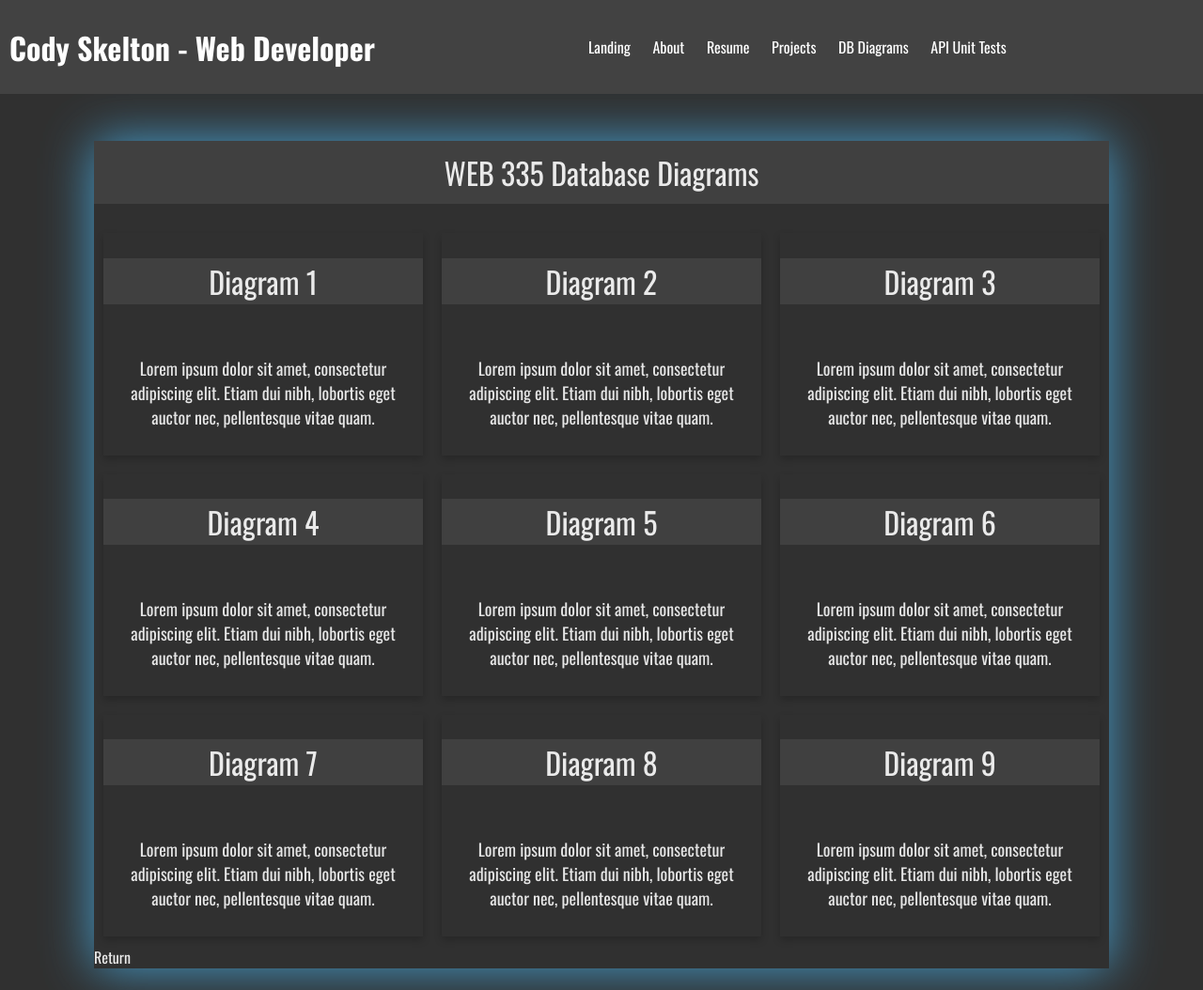
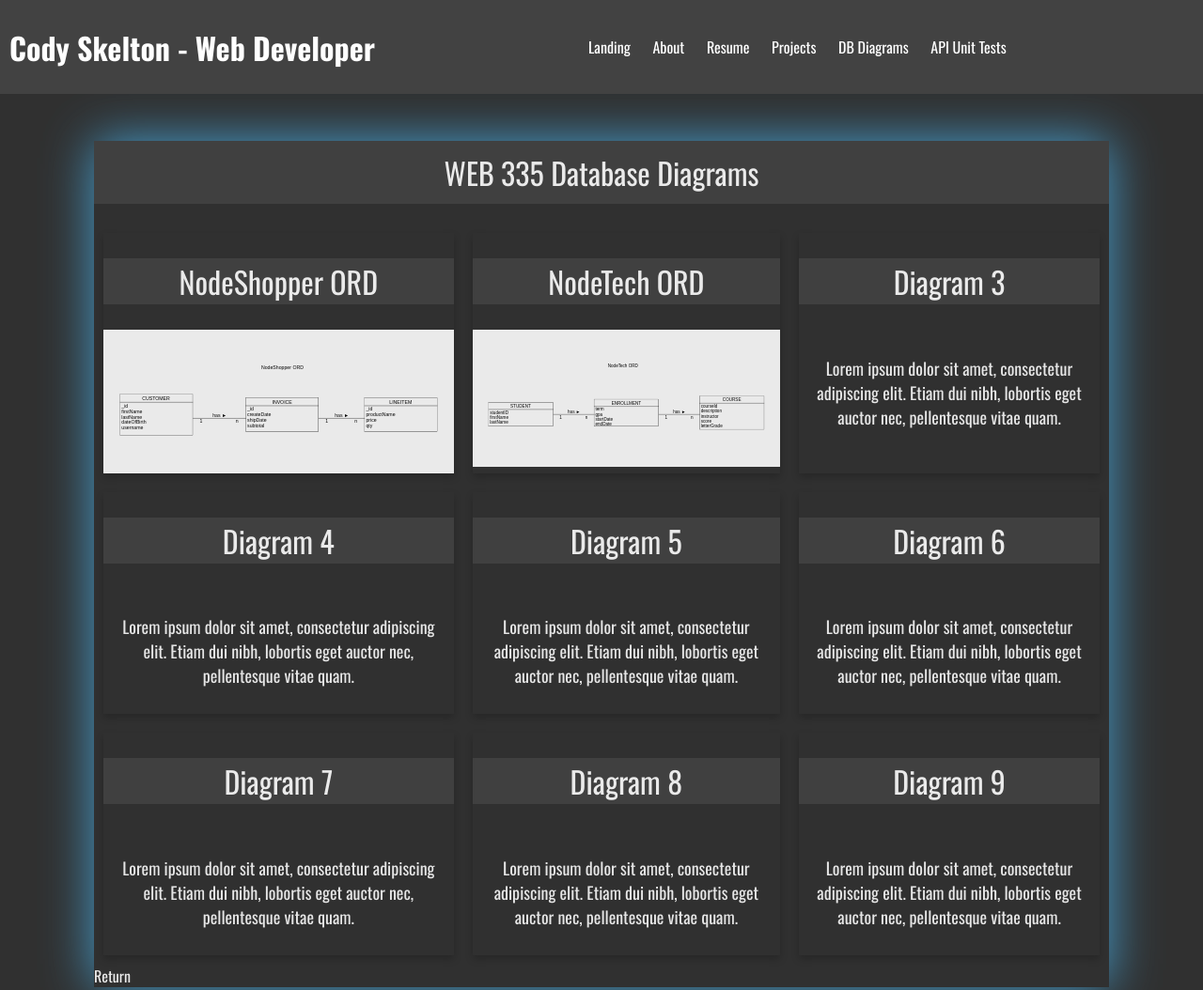
Before and after one commit to CSSkelton/portfolio, a plain HTML site: page db.html in a window 1280 px wide. Shown: the top 1054 px of the page at 94% size. Drawn offline with nearby package versions, Linux system fonts and the light colour scheme.

Commit message:
WEB 335 ORD - Week 2

```diff
--- a/cite.css
+++ b/cite.css
@@ -31,6 +31,7 @@ body.dark-theme {
     --table-hover-background-color: #48abe0;
     --table-hover-color: #fff;
     --container-border-color: #48abe0;
+    --ord-background: #fff;
 }
 
 /* Font Styling */
@@ -140,6 +141,10 @@ li {
     background-color: #424242;
 }
 
+.ord {
+    background-color: var(--ord-background);
+}
+
 /* Form Elements */
 .btn {
     border: none;
--- a/db.html
+++ b/db.html
@@ -27,19 +27,19 @@
 
             <div class="card-content grid">
                 <div class="card">
-                    <h2 class="card-title">Diagram 1</h2>
-                    <div class="card-content">
+                    <h2 class="card-title">NodeShopper ORD</h2>
+                    <div class="card-content ord">
                         <p>
-                            Lorem ipsum dolor sit amet, consectetur adipiscing elit. Etiam dui nibh, lobortis eget auctor nec, pellentesque vitae quam.
+                            <img src="/media/NodeShopper ORD.svg" alt="NodeShopper ORD">
                         </p>
                     </div>
                 </div>
 
                 <div class="card">
-                    <h2 class="card-title">Diagram 2</h2>
-                    <div class="card-content">
+                    <h2 class="card-title">NodeTech ORD</h2>
+                    <div class="card-content ord">
                         <p>
-                            Lorem ipsum dolor sit amet, consectetur adipiscing elit. Etiam dui nibh, lobortis eget auctor nec, pellentesque vitae quam.
+                            <img src="/media/NodeTech ORD.svg" alt="NodeTech ORD">
                         </p>
                     </div>
                 </div>
```
Also changed, not shown: media/NodeShopper ORD.svg (added), media/NodeTech ORD.svg (added).
